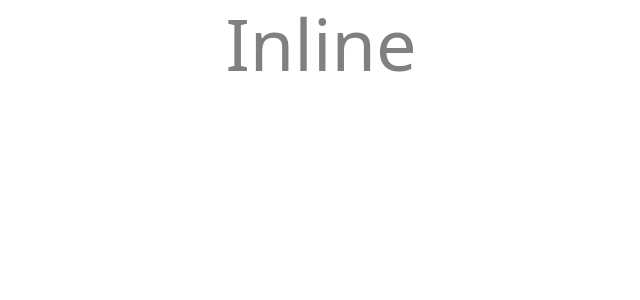
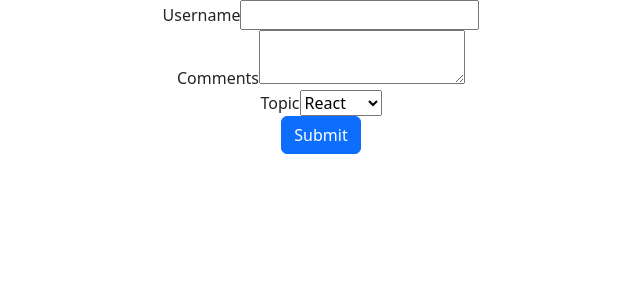
Before and after one commit to abdullahasif1/ReactJS-ALL-IN-ONE, a React (Create React App) app: page / in a window 1280 px wide. Shown: the top 300 px of the page, without its empty margins (319-959 px from the left). Built offline with nearby package versions, Linux system fonts and the light colour scheme.

Commit message:
Basic Form Handling

```diff
--- a/src/App.js
+++ b/src/App.js
@@ -12,13 +12,17 @@ import UserGreeting from './Components/UserGreeting';
 import NameList from './Components/NameList';
 import Stylesheet from './Components/Stylesheet';
 import Inline from './Components/Inline';
+import Form from './Components/Form';
 
 
 function App() {
 
   return (
     <div className="App">
-      <Inline/>
+      <Form/>
+
+
+      {/* <Inline/> */}
       {/* <Stylesheet primary={true}/> */}
 
       {/* <NameList/> */}
--- a/src/Components/Form.js
+++ b/src/Components/Form.js
@@ -1,11 +1,60 @@
 import React, { Component } from 'react'
 
  class Form extends Component {
+    constructor(props) {
+      super(props)
+
+      this.state = {
+         username: ' ',
+         comment: '',
+         topic: 'react'
+
+      }
+    }
+
+    handleUsername= (event)=>{
+        this.setState({
+            username: event.target.value,
+        })
+    }
+    handleComments= (event)=>{
+        this.setState({
+            comment: event.target.value,
+        })
+    }
+    handleTopic= (event)=>{
+        this.setState({
+            topic: event.target.value,
+        })
+    }
+
+    handleSubmit = (event) => {
+        alert(`Username is : ${this.state.username} & text: ${this.state.comment} and topic: ${this.state.topic}`)
+        event.preventDefault();
+    }
   render() {
     return (
-      <div>
-
-      </div>
+      <form onSubmit={this.handleSubmit}>
+        <div>
+            <label>Username</label>
+            <input type="text" value={this.state.username} onChange={this.handleUsername}/>
+        </div>
+        <div>
+            <label>Comments</label>
+            <textarea value={this.state.comment} onChange={this.handleComments}/>
+        </div>
+        <div>
+            <label>Topic</label>
+            <select value={this.state.topic} onChange={this.handleTopic}>
+                <option value="react">React</option>
+                <option value="Angular">Angular</option>
+                <option value="Vue">Vue</option>
+            </select>
+        </div>
+        <div>
+            <button className='btn btn-primary' type='submit'>Submit</button>
+        </div>
+      </form>
     )
   }
 }
```
